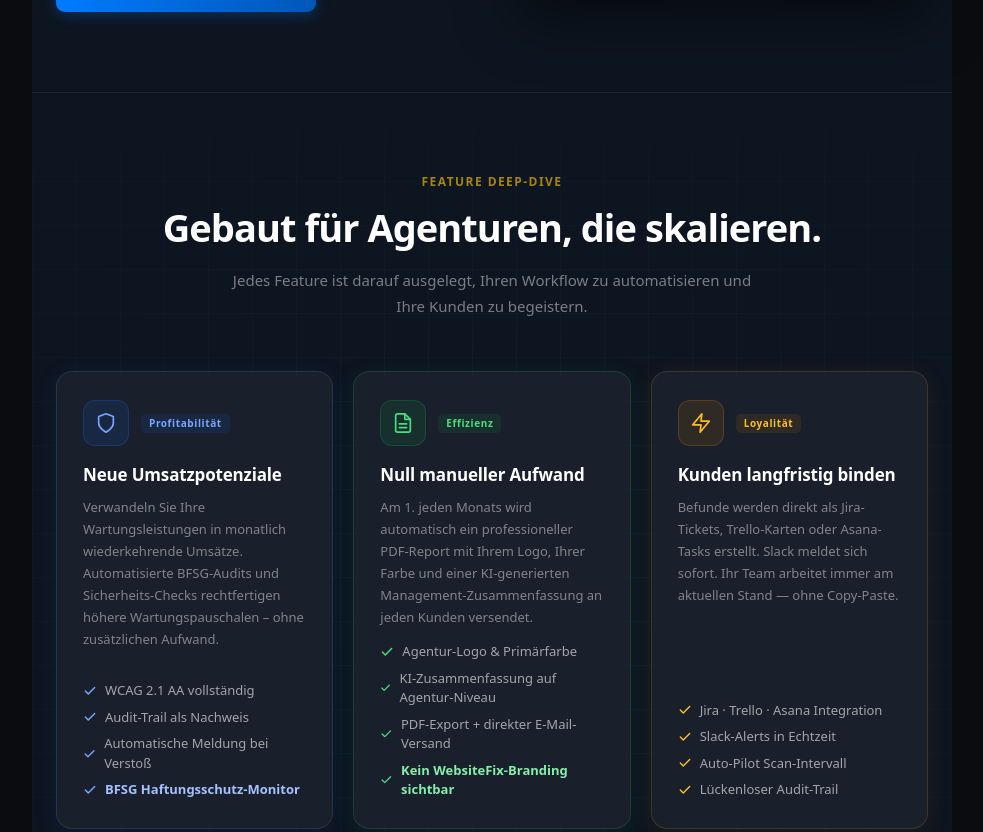
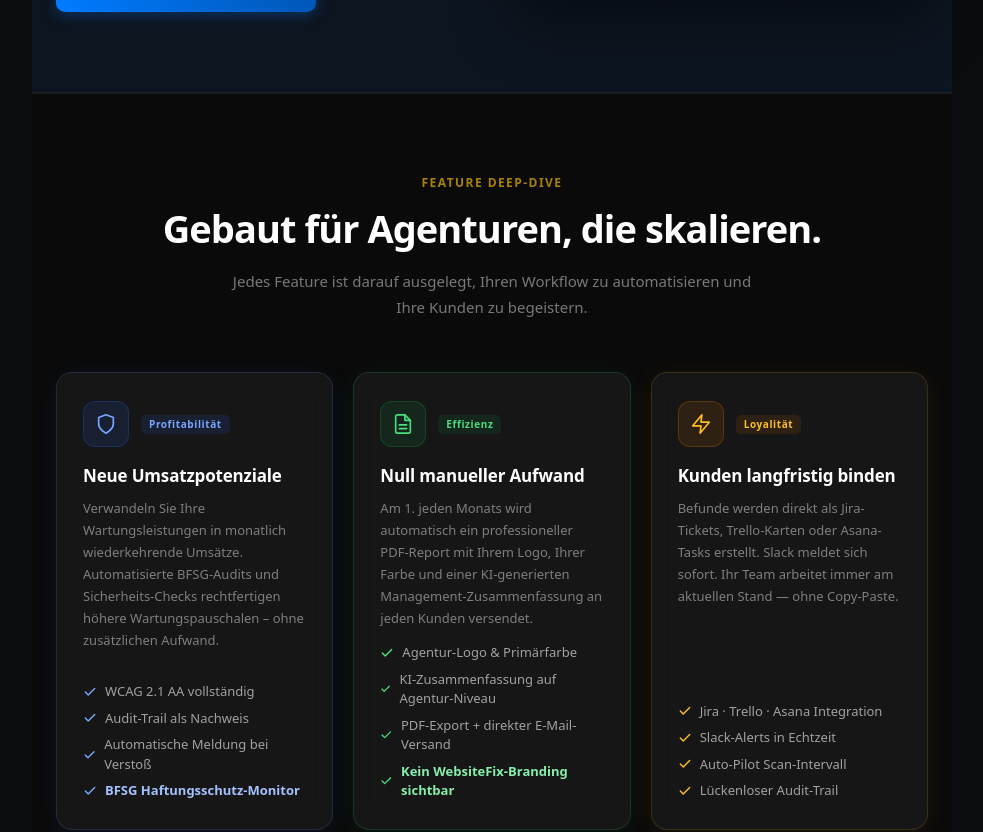
Before and after one commit to angelikaSzewczyk/website-fix, a Next.js app: page /fuer-agenturen in a window 1280 px wide. Shown: the part 5329-6161 px from the top of the page, without its empty margins (148-1131 px from the left). Built offline with nearby package versions, Linux system fonts and the light colour scheme; no server answers.

Commit message:
fix: remove grid background from Feature Deep-Dive section
Plain dark background (#0a0a0a) — cards only, no pattern overlay

Co-Authored-By: Claude Sonnet 4.6 <noreply@anthropic.com>

```diff
--- a/src/app/fuer-agenturen/page.tsx
+++ b/src/app/fuer-agenturen/page.tsx
@@ -800,21 +800,8 @@ export default function AgencyPage() {
         </section>
 
         {/* FEATURE DEEP-DIVE */}
-        <section className="wf-feat-section" style={{
-          position: "relative",
-          padding: "80px 24px",
-          backgroundColor: "#0d1520",
-          backgroundImage: "linear-gradient(rgba(122,166,255,0.04) 1px, transparent 1px), linear-gradient(90deg, rgba(122,166,255,0.04) 1px, transparent 1px)",
-          backgroundSize: "44px 44px",
-        }}>
-          {/* Radial mask — fades grid edges */}
-          <div style={{ position: "absolute", inset: 0, pointerEvents: "none", background: "radial-gradient(ellipse 100% 80% at 50% 50%, transparent 20%, #0d1520 100%)" }} />
-          {/* Top fade */}
-          <div style={{ position: "absolute", top: 0, left: 0, right: 0, height: 80, pointerEvents: "none", background: "linear-gradient(to bottom, #0d1520, transparent)" }} />
-          {/* Bottom fade */}
-          <div style={{ position: "absolute", bottom: 0, left: 0, right: 0, height: 80, pointerEvents: "none", background: "linear-gradient(to top, #0d1520, transparent)" }} />
-
-          <div style={{ maxWidth: 1100, margin: "0 auto", position: "relative" }}>
+        <section className="wf-feat-section" style={{ padding: "80px 24px", background: "#0a0a0a", borderTop: "1px solid rgba(255,255,255,0.06)" }}>
+          <div style={{ maxWidth: 1100, margin: "0 auto" }}>
             <div style={{ textAlign: "center", marginBottom: 52 }}>
               <p style={{ margin: "0 0 8px", fontSize: 12, fontWeight: 700, color: "rgba(234,179,8,0.7)", textTransform: "uppercase", letterSpacing: "0.12em" }}>Feature Deep-Dive</p>
               <h2 style={{ fontSize: "clamp(24px, 3vw, 38px)", fontWeight: 800, margin: "0 0 12px", letterSpacing: "-0.025em", color: "#fff" }}>
--- a/src/app/globals.css
+++ b/src/app/globals.css
@@ -3908,11 +3908,6 @@ html, body {
 }
 
 /* ===== FEATURE DEEP-DIVE SECTION ===== */
-/* Grid bg disabled on mobile */
-@media (max-width: 640px) {
-  .wf-feat-section { background-image: none !important; }
-}
-
 /* 3-col → 1-col on mobile */
 .wf-feat-grid {
   display: grid;
```
